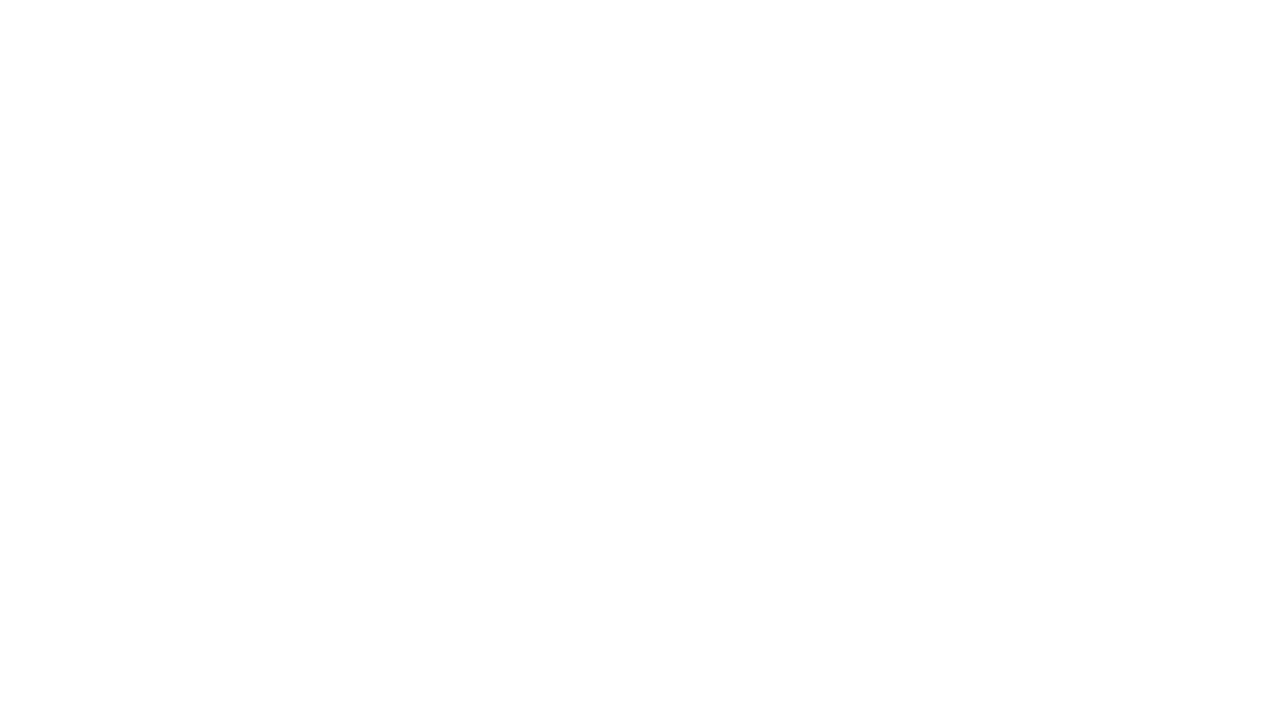
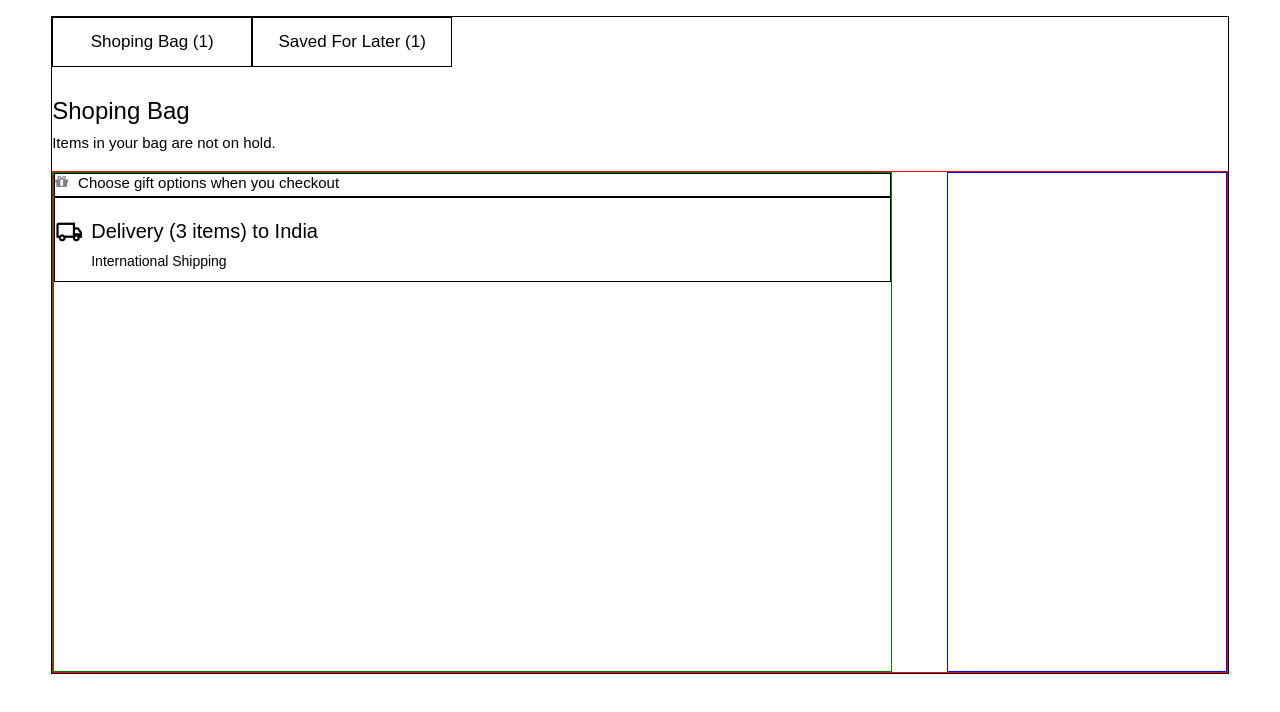
Before and after one commit to Harshal-Jadhav/flaky-touch-8976, a plain HTML site: page cartPage.html in a window 1280 px wide. Drawn offline with nearby package versions, Linux system fonts and the light colour scheme.

Commit message:
Some part done still working

```diff
--- a/cartPage.html
+++ b/cartPage.html
@@ -5,11 +5,79 @@
     <meta charset="UTF-8">
     <meta http-equiv="X-UA-Compatible" content="IE=edge">
     <meta name="viewport" content="width=device-width, initial-scale=1.0">
+    <link rel="stylesheet"
+        href="https://fonts.googleapis.com/css2?family=Material+Symbols+Outlined:opsz,wght,FILL,GRAD@48,400,0,0" />
+    <link rel="stylesheet" href="https://cdnjs.cloudflare.com/ajax/libs/font-awesome/4.7.0/css/font-awesome.min.css">
+    <link rel="stylesheet" href="./styles/cartPage.css">
     <title>Cart Page</title>
 </head>
 
 <body>
+    <!-- TODO NAVBAR DIV TO BE ADDED HERE -->
+    <!-- <div id="navbar"></div> -->
 
+    <!-- ?Cart Page Starts -->
+
+    <div id="main">
+
+        <!-- *Shoping bag and Saved for later Buttons Start -->
+
+        <div id="sbsl">
+            <div>Shoping Bag (1)</div>
+            <div>Saved For Later (1)</div>
+        </div>
+
+        <!-- *Shoping bag and Saved for later Buttons End -->
+
+        <!-- *Shoping Bag Div Start -->
+
+        <div id="shopingBag">
+
+            <div>
+                <p>Shoping Bag</p>
+                <p>Items in your bag are not on hold.</p>
+            </div>
+
+            <!-- *Main append & side bar section start -->
+
+            <div id="masbs">
+
+                <!-- *Cart Secction Start -->
+
+                <div id="cart">
+                    <div>
+                        <span class="fa fa-gift"></span>
+                        <p>Choose gift options when you checkout</p>
+                    </div>
+                    <div>
+                        <div>
+                            <span class="material-symbols-outlined truck">
+                                local_shipping
+                            </span>
+                        </div>
+                        <div>
+                            <p>Delivery (3 items) to India</p>
+                            <p>International Shipping</p>
+                        </div>
+                    </div>
+                </div>
+
+                <!-- *Cart Section End -->
+
+                <!-- *Sidebar Sectin Start -->
+
+                <div id="sidebar"></div>
+
+                <!-- *sidebar Section End -->
+            </div>
+
+            <!-- *Main append & side bar section end -->
+        </div>
+
+        <!-- *Shoping Bag div End -->
+    </div>
+
+    <!-- ?Cart Page End -->
 </body>
 
 </html>
--- /dev/null
+++ b/styles/cartPage.css
@@ -0,0 +1,81 @@
+*{
+    margin: 0;
+    padding: 0;
+    box-sizing: border-box;
+    font-family: sans-serif;
+}
+#main{
+    border: 1px solid;
+    width: 92%;
+    margin: auto;
+    margin-top: 16px;
+}
+#sbsl{
+    display: flex;
+}
+#sbsl>div{
+    border: 1px solid;
+    height: 50px;
+    display: flex;
+    align-items: center;
+    justify-content: center;
+    width: 200px;
+    font-size: 17px;
+}
+#shopingBag{
+    margin-top: 28px;
+}
+#shopingBag>div>p{
+    line-height: 32px;
+}
+#shopingBag>div>p:first-child{
+    font-size: 24px;
+}
+#shopingBag>div>p:last-child,#cart>div:first-child{
+    font-size: 15px;
+}
+#masbs{
+    border: 1px solid red;
+    height: fit-content;
+    display: flex;
+    gap: 55px;
+    margin-top: 12px;
+}
+#cart{
+    border: 1px solid green;
+    width: 75%;
+    height: 500px;
+}
+#sidebar{
+    border: 1px solid blue;
+    width: 25%;
+}
+.fa-gift{
+    color: gray;
+    margin-right: 10px;
+}
+#cart>div:first-child{
+    border: 1px solid;
+    padding-bottom: 5px;
+    display: flex;
+}
+#cart>div:nth-child(2){
+    padding-top: 20px;
+    display: flex;
+    border: 1px solid;
+    padding-bottom: 12px;
+}
+#cart>div:nth-child(2)>div:nth-child(2){
+    padding-left: 8px;
+}
+#cart>div:nth-child(2)>div>p:first-child{
+    padding-top: 2px;
+    font-size: 20px;
+    margin-bottom: 10px;
+}
+#cart>div:nth-child(2)>div>p:nth-child(2){
+    font-size: 14px;
+}
+.truck{
+    font-size: 28px;
+}
```
